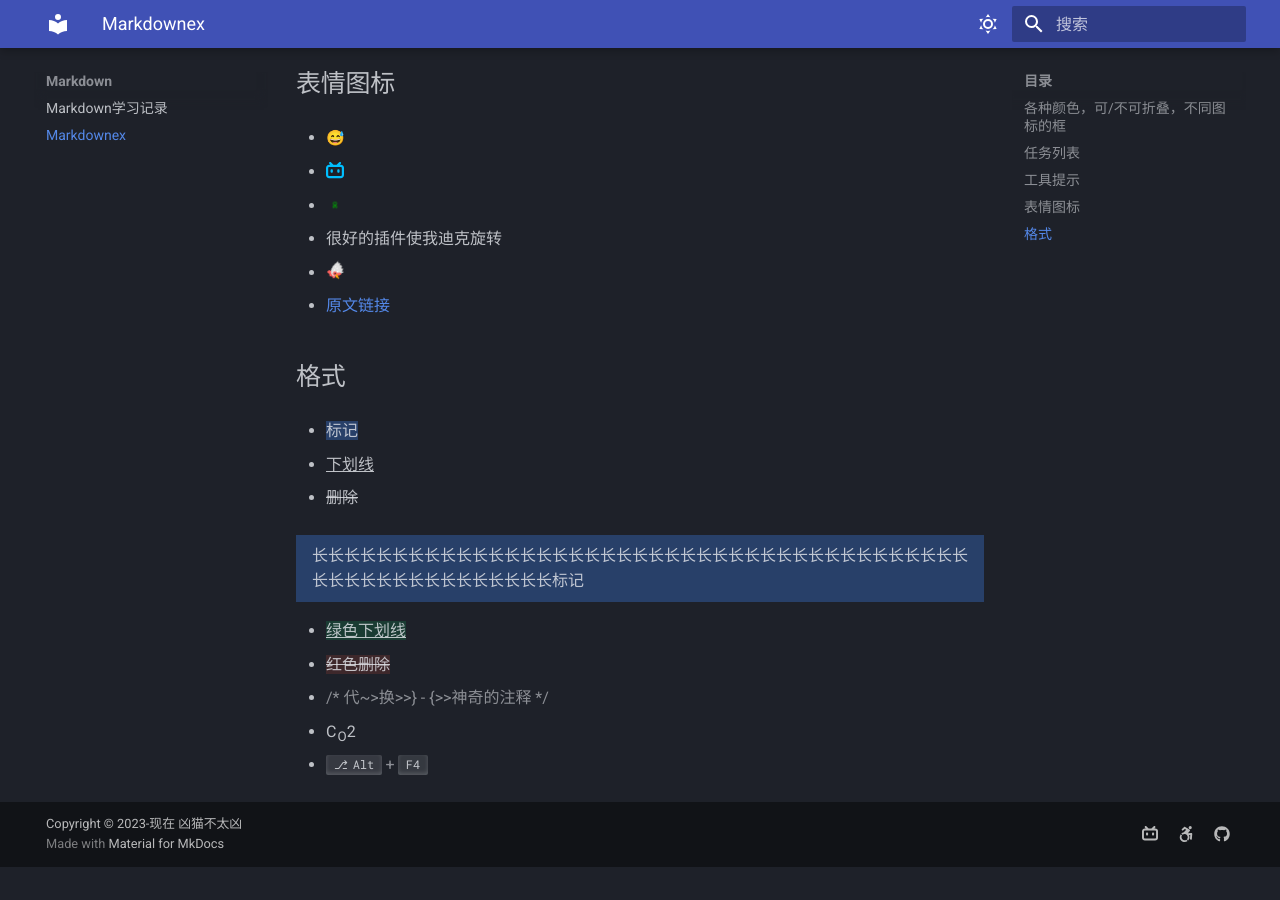
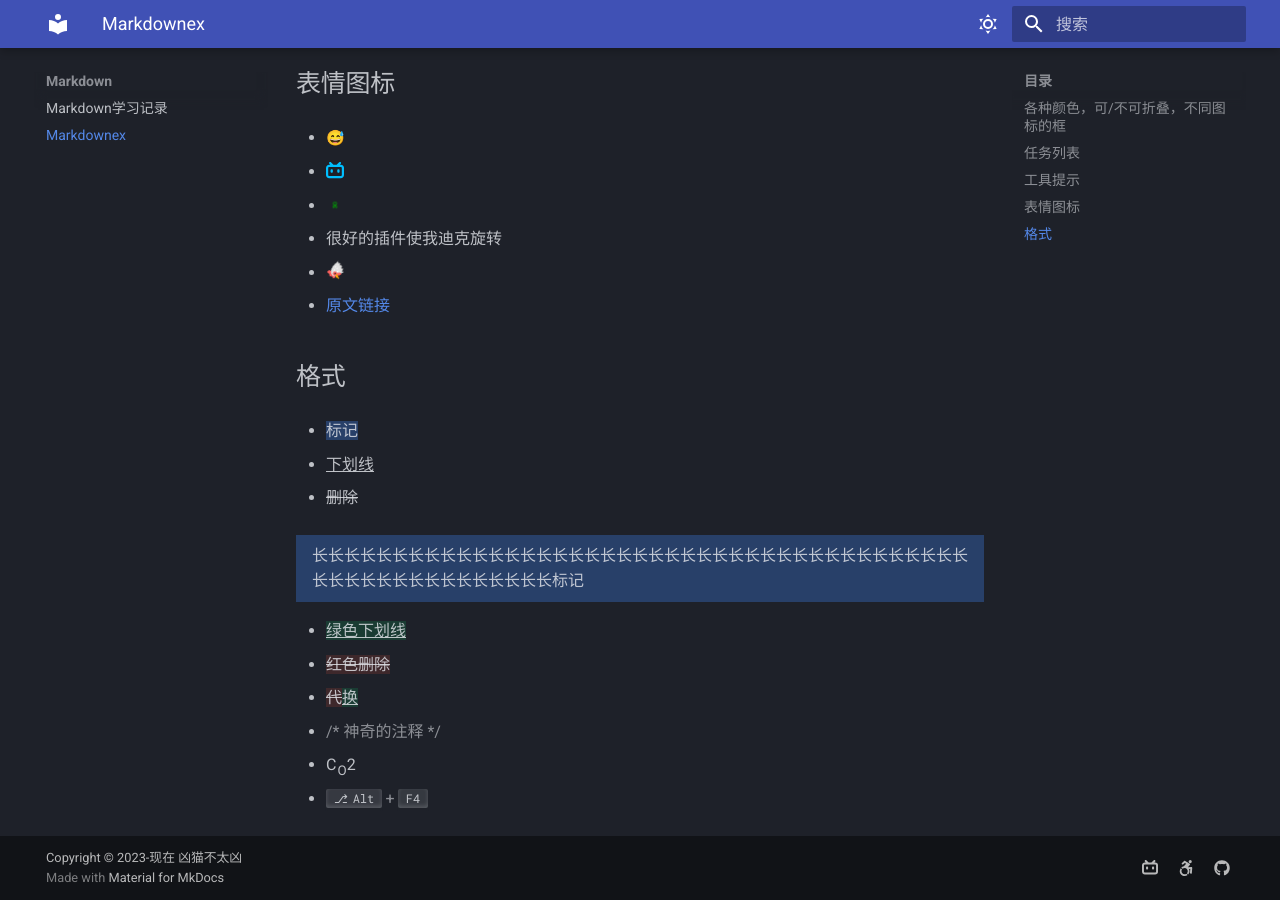
Before and after one commit to Xmbtx/xmbtx-blog, an MkDocs documentation site: the page built from docs/mkd/mkdex.md, in a window 1280 px wide and 900 px high, scrolled down 1764 px. Built offline with MkDocs 1.6.1 and Material for MkDocs 9.7.7, drawn with Linux system fonts in a browser that asks for light colours; emoji names are drawn with the system emoji font; before the commit the page ends 2631 px from its top, so only the background shows below that.

Commit message:
2023-11-29_20:01:09 update

```diff
--- a/docs/mkd/mkdex.md
+++ b/docs/mkd/mkdex.md
@@ -108,7 +108,7 @@
 
 - {++绿色下划线++}
 - {--红色删除--}
-- {>>代~>换>>}
+- {~~代~>换~~}
 - {>>神奇的注释<<}
 - C~O~2
 - ++alt+f4++
```
